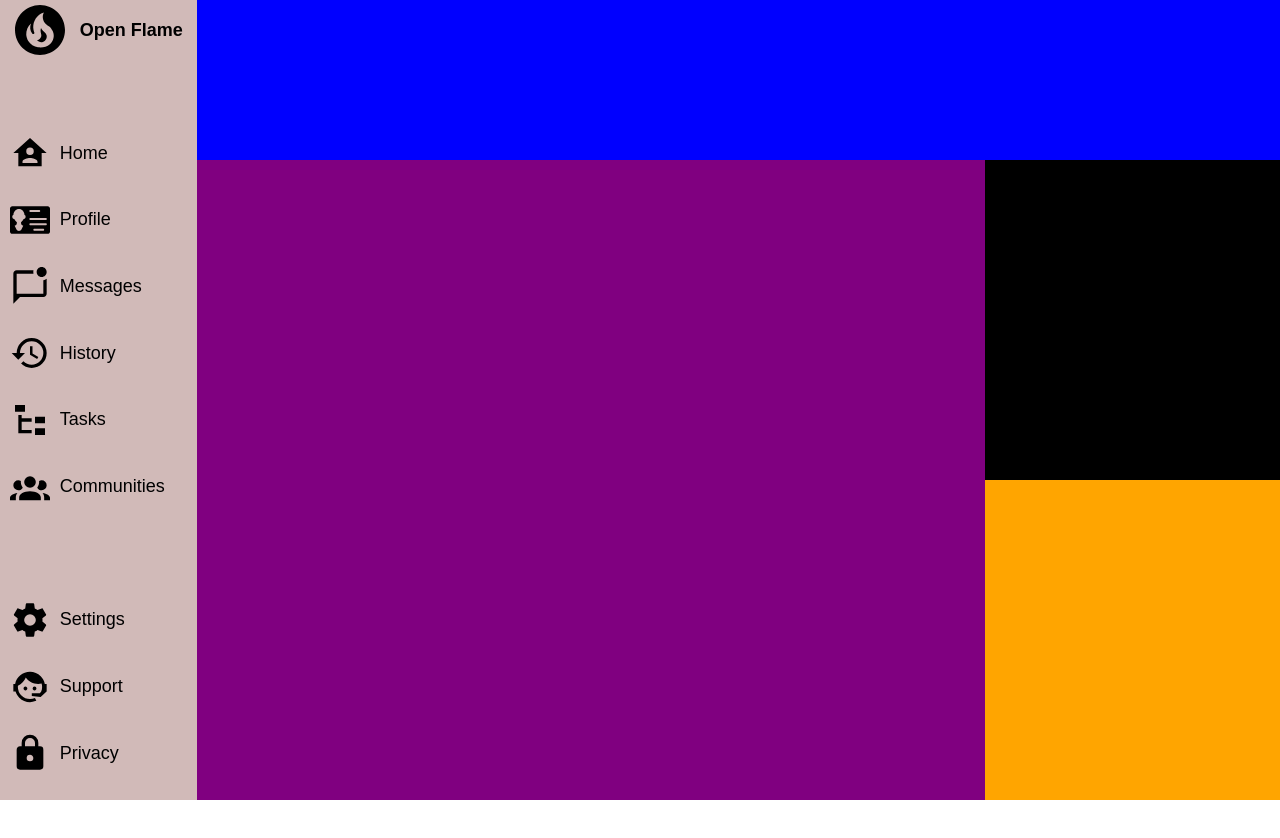
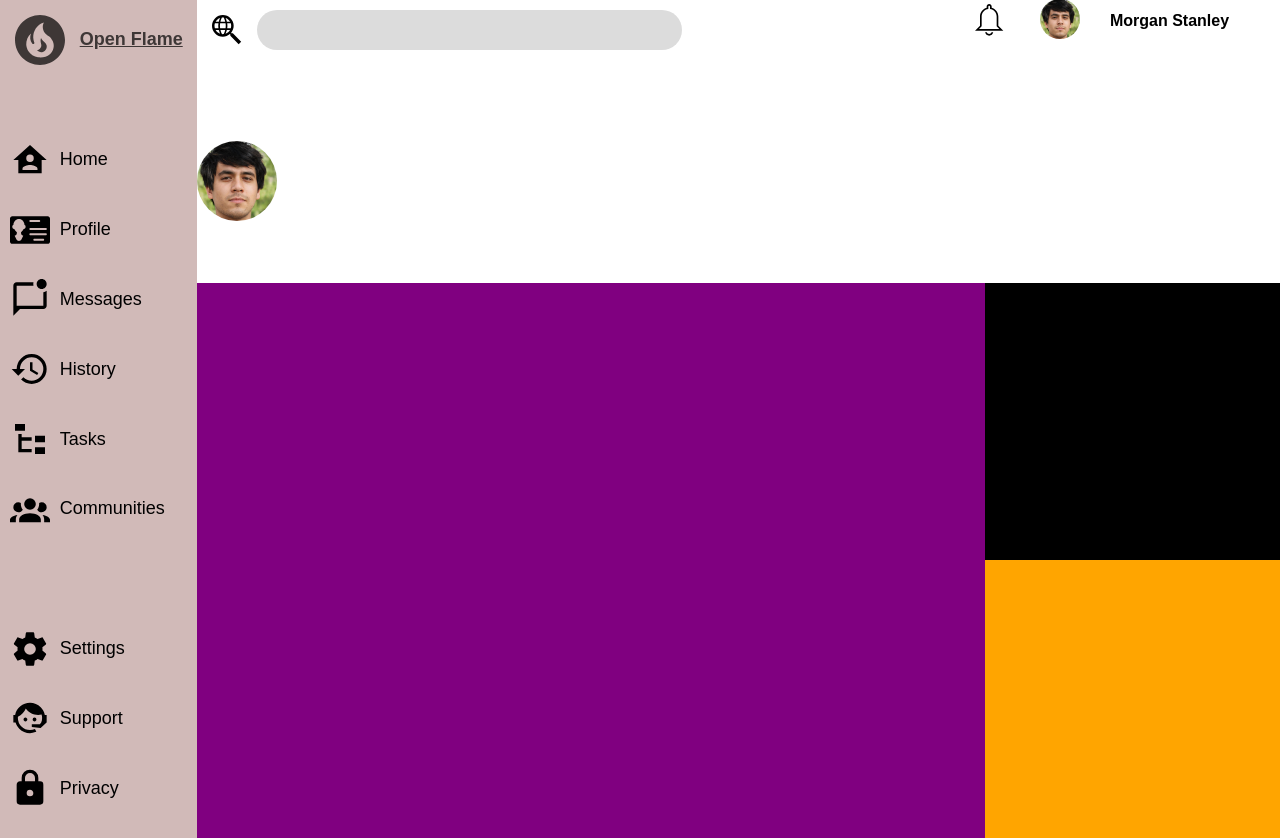
Before and after one commit to kevankas/admin-dashboard, a plain HTML site: page index.html in a window 1280 px wide. Before the commit the page ends 800 px from the top, so only its background shows below. Drawn offline with Linux system fonts and the light colour scheme.

Commit message:
top banner done

```diff
--- a/index.html
+++ b/index.html
@@ -77,6 +77,27 @@
             </a>
         </div>
     <div class="topbanner">
+        <div class="search">
+            <img src="./pictures/search-web.svg" alt="search" class="image" id="magnify">
+            <input class="searching">
+        </div>
+        <div class="topright">
+            <div><img src="./pictures/bell.svg" alt="bell" class="image"></div>
+            <div><img src="./pictures/avatar-fake-face.jpg" alt="fakeprofile" class="image" id="smallprofile"></div>
+            <div class="textss">Morgan Stanley</div>
+        </div>
+        <div>
+            <div>
+                <img src="./pictures/avatar-fake-face.jpg" alt="fakeprofile" class="imagebigger">
+            </div>
+            <div>
+
+            </div>
+            <div>
+
+            </div>
+        </div>
+        <div></div>
 
     </div>
     <div class="content">
--- a/styles.css
+++ b/styles.css
@@ -4,6 +4,11 @@
     /* padding-right: 5%; */
     padding-right: 5%;
     padding-left: 5%;
+}
+.image
+{
+    width: 40px;
+    height: 40px;
 }
 #logo
 {
@@ -18,6 +23,7 @@
     grid-template-rows: auto auto auto auto auto;
     min-height: 100vh;
     /* grid-auto-rows: 20vh; */
+    /* overflow: auto; */
 }
 .sidebar
 {
@@ -34,13 +40,17 @@
 .header
 {
     font-weight: 600;
+    padding-top: 5%;
 }
 
 .topbanner
 {
-    background-color: blue;
+    background-color: white;
     grid-row: 1 / 2;
     grid-column: 2 / 4;
+    display:grid;
+    grid-template-columns: 2fr 1fr;
+    grid-template-rows: 50% 50%;
 }
 .content
 {
@@ -69,6 +79,11 @@ a {
     text-decoration: none;
     color: inherit;
 }
+a:hover
+{
+    opacity: 70%;
+    text-decoration: underline;
+}
 .header
 {
     align-items: center;
@@ -81,3 +96,46 @@ a {
     justify-content: flex-start;
     align-items: center;
 }
+.search
+{
+    display: flex;
+    padding: 10px;
+}
+#magnify
+{
+    padding-right: 10px;
+}
+.searching
+{
+    width: 60%;
+    border-radius: 20px;
+    background-color: rgb(220, 220, 220);
+    border: 0;
+    height: 38px;
+
+}
+.imagebigger
+{
+    width:80px;
+    border-radius: 40px;
+}
+#smallprofile
+{
+    border-radius: 20px;
+}
+.topright
+{
+    font-family: arial;
+    font-weight: 600;
+    /* display: grid;
+    grid-template-rows: 1fr;
+    grid-template-columns: 1fr 1fr 1fr; */
+    display: flex;
+    justify-content: center;
+    gap: 30px;
+    height: 30%;
+
+    align-items: center;
+
+
+}
```
Also changed, not shown: pictures/avatar-fake-face.jpg (added), pictures/bell.svg (added), pictures/search-web.svg (added).
